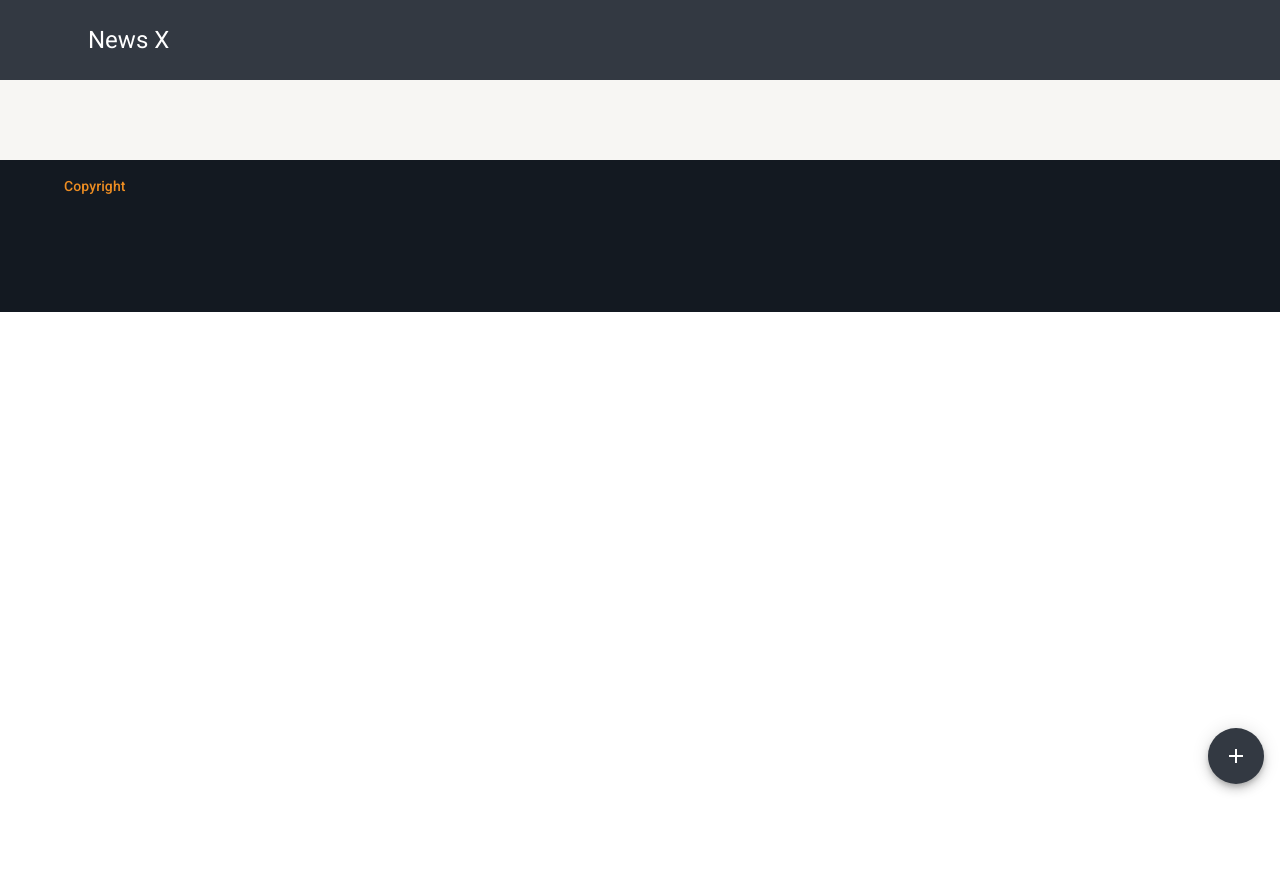
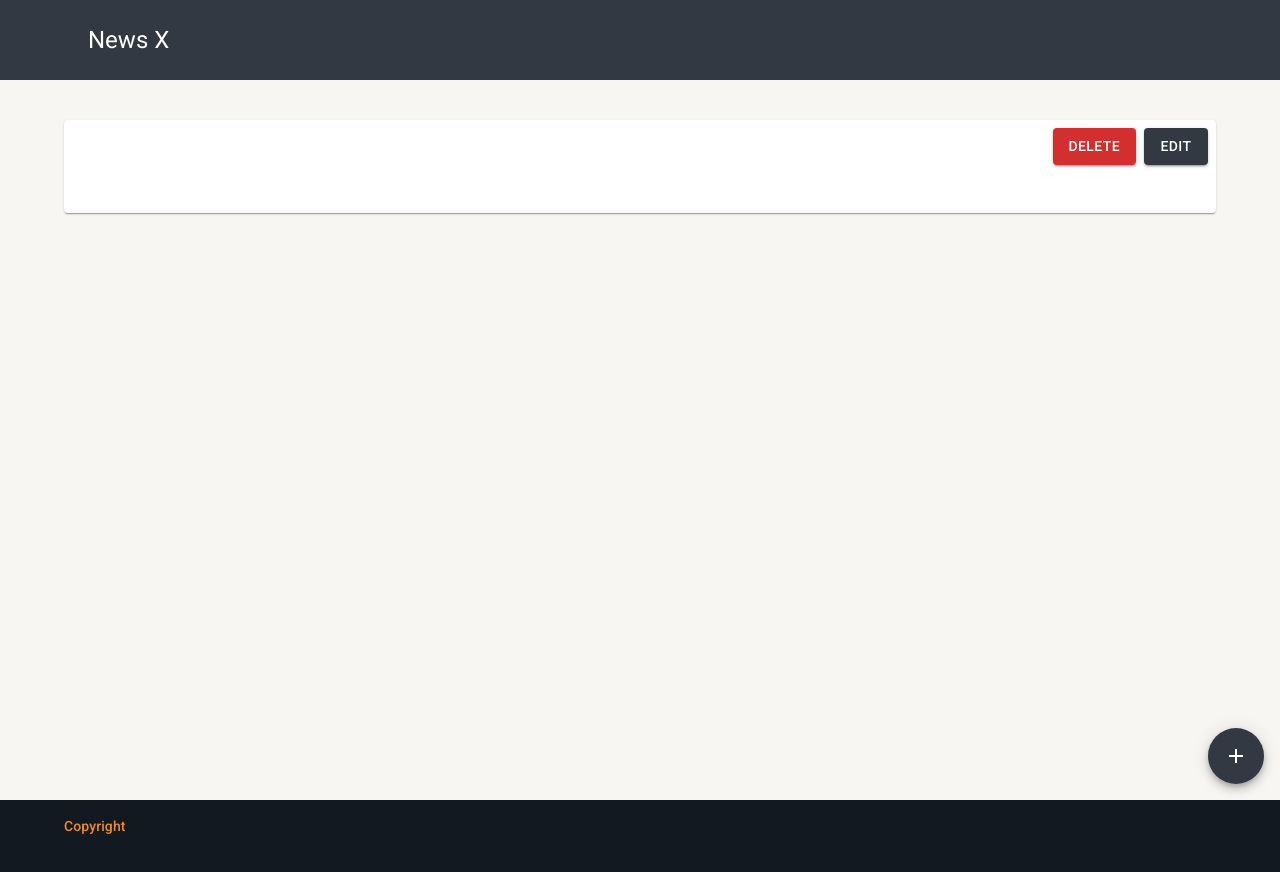
Before and after one commit to pedroalima/newsx, a React (Vite) app in the folder newsx/: page /news/1 in a window 1280 px wide. Shown: the top 872 px of the page. Before the commit the page ends 800 px from the top, so only its background shows below. Built offline with nearby package versions, Linux system fonts and the light colour scheme; no server answers.

Commit message:
feat: add delete button

```diff
--- a/newsx/src/pages/home/index.tsx
+++ b/newsx/src/pages/home/index.tsx
@@ -20,6 +20,7 @@ export const Home = () => {
 				component="main"
 				paddingX={theme.spacing(8)}
 				paddingY={theme.spacing(5)}
+				minHeight="80vh"
 				sx={{background: theme.palette.background.default}}
 			>
 				<Outlet />
--- a/newsx/src/shared/components/create-news/index.tsx
+++ b/newsx/src/shared/components/create-news/index.tsx
@@ -2,8 +2,11 @@ import * as M from "@mui/material";
 import * as S from "./style";
 import { ChangeEvent, FormEvent, useState } from "react";
 import axios from "axios";
+import { useNavigate } from "react-router-dom";
 
 export const CreateNews = () => {
+	const navigate = useNavigate();
+
 	const [news, setNews] = useState({
 		lead_image: "",
 		title: "",
@@ -34,10 +37,11 @@ export const CreateNews = () => {
 		} catch (error) {
 			console.log(error);
 		}
+
+		navigate("/news");
 	};
 
 	return (
-		<M.Box height="60vh">
 		<S.Form onSubmit={handleSubmit}>
 			<M.TextField
 				name="lead_image"
@@ -68,6 +72,5 @@ export const CreateNews = () => {
 			/>
 			<M.Button type="submit" color="secondary" variant="contained">Confirm</M.Button>
 		</S.Form>
-		</M.Box>
 	);
 };
--- a/newsx/src/shared/components/news/index.tsx
+++ b/newsx/src/shared/components/news/index.tsx
@@ -1,4 +1,6 @@
 import * as M from "@mui/material";
+import axios from "axios";
+import { useNavigate } from "react-router-dom";
 
 export interface NewsType {
 	id: number,
@@ -9,13 +11,40 @@ export interface NewsType {
 }
 
 export const News = ({ news } : { news: NewsType})  => {
+	const navigate = useNavigate();
+
+	const deleteNews = async (id: number) => {
+		try {
+			const res = await axios.delete(`http://localhost:4001/news/${id}`);
+
+			console.log(res.data);
+		} catch (error) {
+			console.log(error);
+		}
+
+		navigate("/news");
+	};
+
 	return (
 		<>
 			{news &&
-				<M.Box>
-					<M.Typography variant="h6">{news.title}</M.Typography>
-					<M.Typography variant="body1">{news.content}</M.Typography>
-				</M.Box>
+				<M.Card>
+					<M.CardActions sx={{ justifyContent: "flex-end"}}>
+						<M.Button
+							variant="contained"
+							color="error"
+							onClick={() => deleteNews(news.id)}
+						>
+							Delete
+						</M.Button>
+
+						<M.Button variant="contained">Edit</M.Button>
+					</M.CardActions>
+					<M.CardContent>
+						<M.Typography variant="h3">{news.title}</M.Typography>
+						<M.Typography variant="body1">{news.content}</M.Typography>
+					</M.CardContent>
+				</M.Card>
 			}
 		</>
 	);
```
Lines whose indentation alone changed are shown as unchanged.
